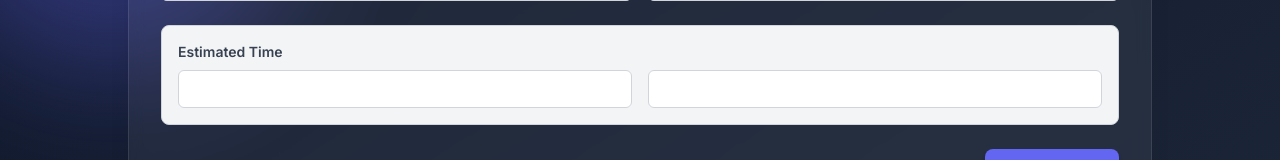
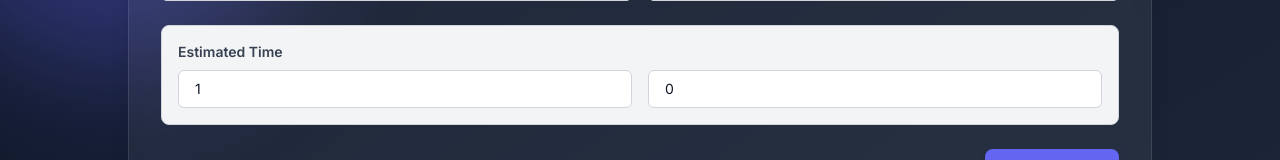
Before and after one commit to Samhitha-innowave/update-tracker, a React (Create React App) app: page / in a window 1280 px wide. Shown: the part 230-390 px from the top of the page. Built offline with nearby package versions, Linux system fonts and the light colour scheme; a web font is replaced by a local one.

Commit message:
changes for create form and items for black blakground

```diff
--- a/src/components/TaskTracker/TaskCreationForm.js
+++ b/src/components/TaskTracker/TaskCreationForm.js
@@ -14,7 +14,7 @@ const TaskCreationForm = () => {
           value={newTask.title}
           onChange={handleInputChange}
           placeholder="Task title"
-          className="w-full px-4 py-3 bg-gray-100 dark:bg-gray-700 rounded-md border border-gray-300 dark:border-gray-600 text-sm focus:outline-none focus:ring-2 focus:ring-primary"
+          className="w-full px-4 py-3 bg-gray-100 text-gray-900 dark:bg-gray-700 dark:text-white rounded-md border border-gray-300 dark:border-gray-600 text-sm focus:outline-none focus:ring-2 focus:ring-primary"
         />
         <input
           type="text"
@@ -22,7 +22,7 @@ const TaskCreationForm = () => {
           value={newTask.description}
           onChange={handleInputChange}
           placeholder="Short description"
-          className="w-full px-4 py-3 bg-gray-100 dark:bg-gray-700 rounded-md border border-gray-300 dark:border-gray-600 text-sm focus:outline-none focus:ring-2 focus:ring-primary"
+          className="w-full px-4 py-3 bg-gray-100 text-gray-900 dark:bg-gray-700 dark:text-white rounded-md border border-gray-300 dark:border-gray-600 text-sm focus:outline-none focus:ring-2 focus:ring-primary"
         />
       </div>
 
@@ -38,7 +38,7 @@ const TaskCreationForm = () => {
             onChange={handleInputChange}
             placeholder="Hours"
             min="0"
-          className="w-full px-4 py-2 bg-white dark:bg-gray-700 text-sm border border-gray-300 dark:border-gray-600 rounded-md focus:outline-none focus:ring-2 focus:ring-primary"
+           className="w-full px-4 py-2 bg-white text-gray-900 dark:bg-gray-700 dark:text-white text-sm border border-gray-300 dark:border-gray-600 rounded-md focus:outline-none focus:ring-2 focus:ring-primary"
           />
           <input
             type="number"
@@ -47,11 +47,10 @@ const TaskCreationForm = () => {
             onChange={handleInputChange}
             placeholder="Minutes"
             min="0"
-          className="w-full px-4 py-2 bg-white dark:bg-gray-700 text-sm border border-gray-300 dark:border-gray-600 rounded-md focus:outline-none focus:ring-2 focus:ring-primary"
+            className="w-full px-4 py-2 bg-white text-gray-900 dark:bg-gray-700 dark:text-white text-sm border border-gray-300 dark:border-gray-600 rounded-md focus:outline-none focus:ring-2 focus:ring-primary"
           />
         </div>
       </div>
-
 
       <div className="text-right">
         <button
--- a/src/components/TaskTracker/TaskItem.js
+++ b/src/components/TaskTracker/TaskItem.js
@@ -1,6 +1,5 @@
 // src/components/TaskTracker/TaskItem.js
 import { useState } from 'react';
-import { ExternalLink } from 'lucide-react';
 
 export default function TaskItem({
   task,
```
Lines whose indentation alone changed are shown as unchanged.
